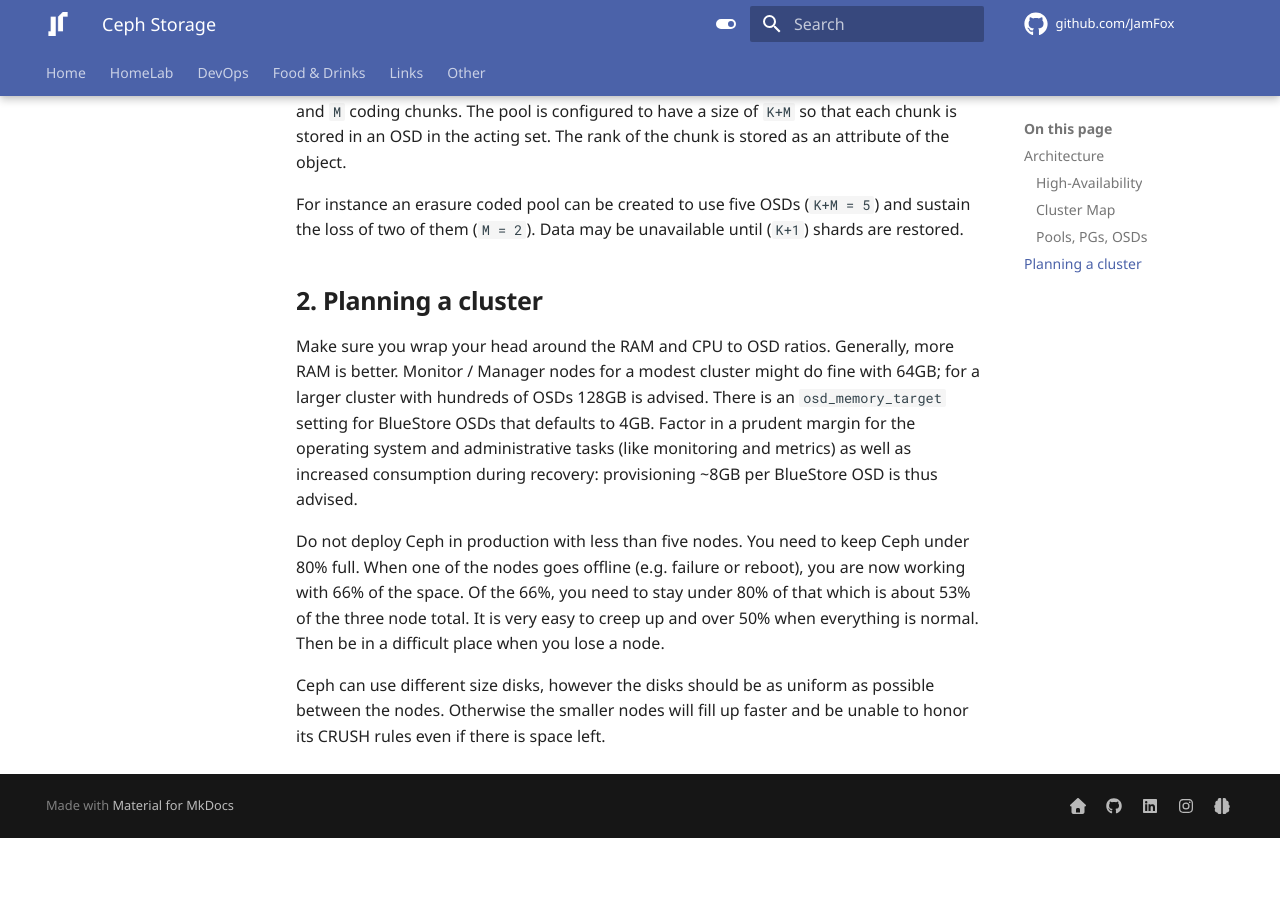
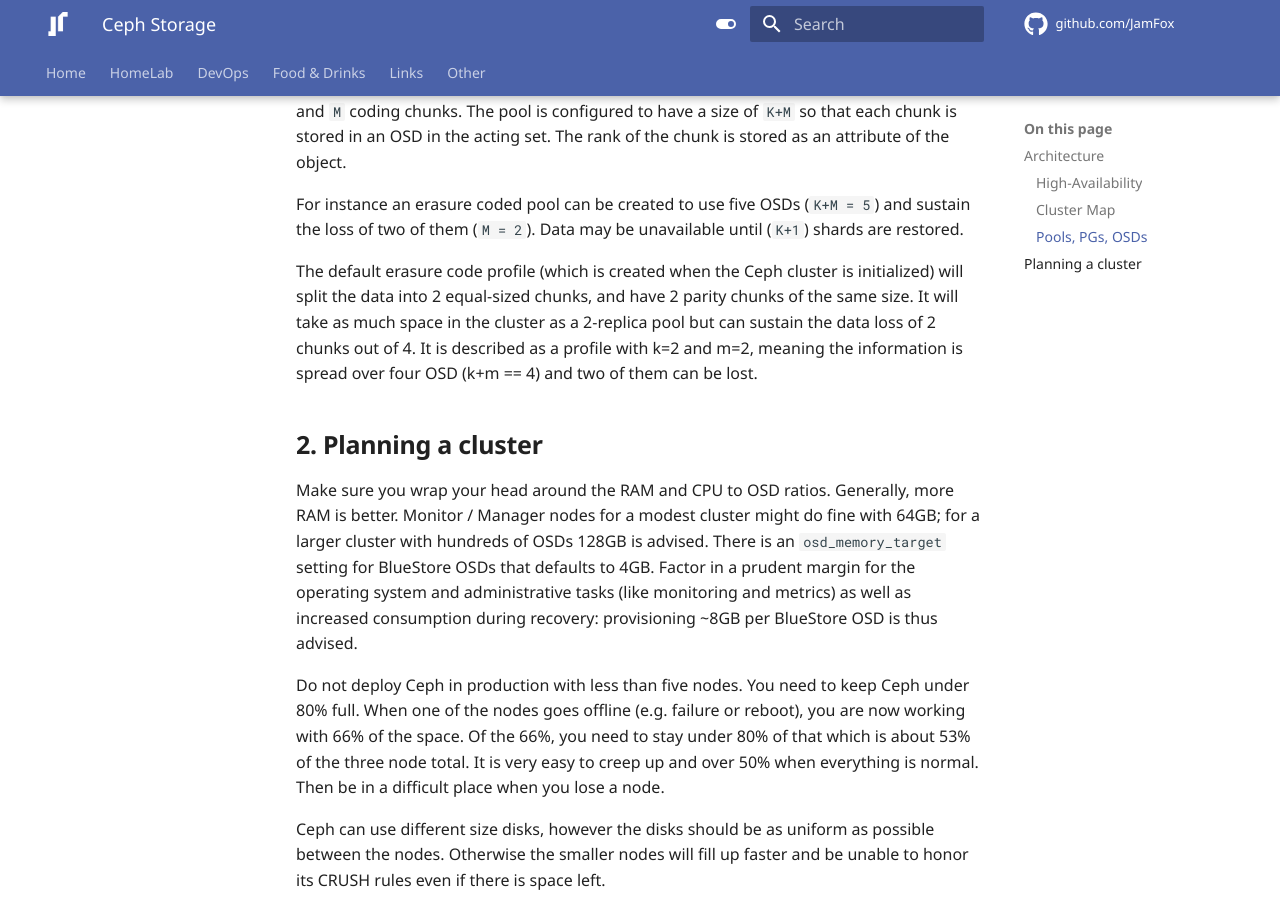
Before and after one commit to JamFox/docs.jamfox.dev, an MkDocs documentation site: the page built from docs/content/devops/ceph.md, in a window 1280 px wide and 900 px high, scrolled down 3073 px. Built offline with MkDocs 1.6.1 and Material for MkDocs 9.7.7, drawn with Linux system fonts in a browser that asks for light colours; comment, search, counter and statistics services are not loaded; before the commit the page ends 3911 px from its top, so only the background shows below that.

Commit message:
add default erasure code

```diff
--- a/docs/content/devops/ceph.md
+++ b/docs/content/devops/ceph.md
@@ -70,6 +70,8 @@ An erasure coded pool stores each object as `K+M` chunks. It is divided into `K`
 
 For instance an erasure coded pool can be created to use five OSDs (`K+M = 5`) and sustain the loss of two of them (`M = 2`). Data may be unavailable until (`K+1`) shards are restored.
 
+The default erasure code profile (which is created when the Ceph cluster is initialized) will split the data into 2 equal-sized chunks, and have 2 parity chunks of the same size. It will take as much space in the cluster as a 2-replica pool but can sustain the data loss of 2 chunks out of 4. It is described as a profile with k=2 and m=2, meaning the information is spread over four OSD (k+m == 4) and two of them can be lost.
+
 ## Planning a cluster
 
 Make sure you wrap your head around the RAM and CPU to OSD ratios. Generally, more RAM is better. Monitor / Manager nodes for a modest cluster might do fine with 64GB; for a larger cluster with hundreds of OSDs 128GB is advised. There is an `osd_memory_target` setting for BlueStore OSDs that defaults to 4GB. Factor in a prudent margin for the operating system and administrative tasks (like monitoring and metrics) as well as increased consumption during recovery: provisioning ~8GB per BlueStore OSD is thus advised.
```
